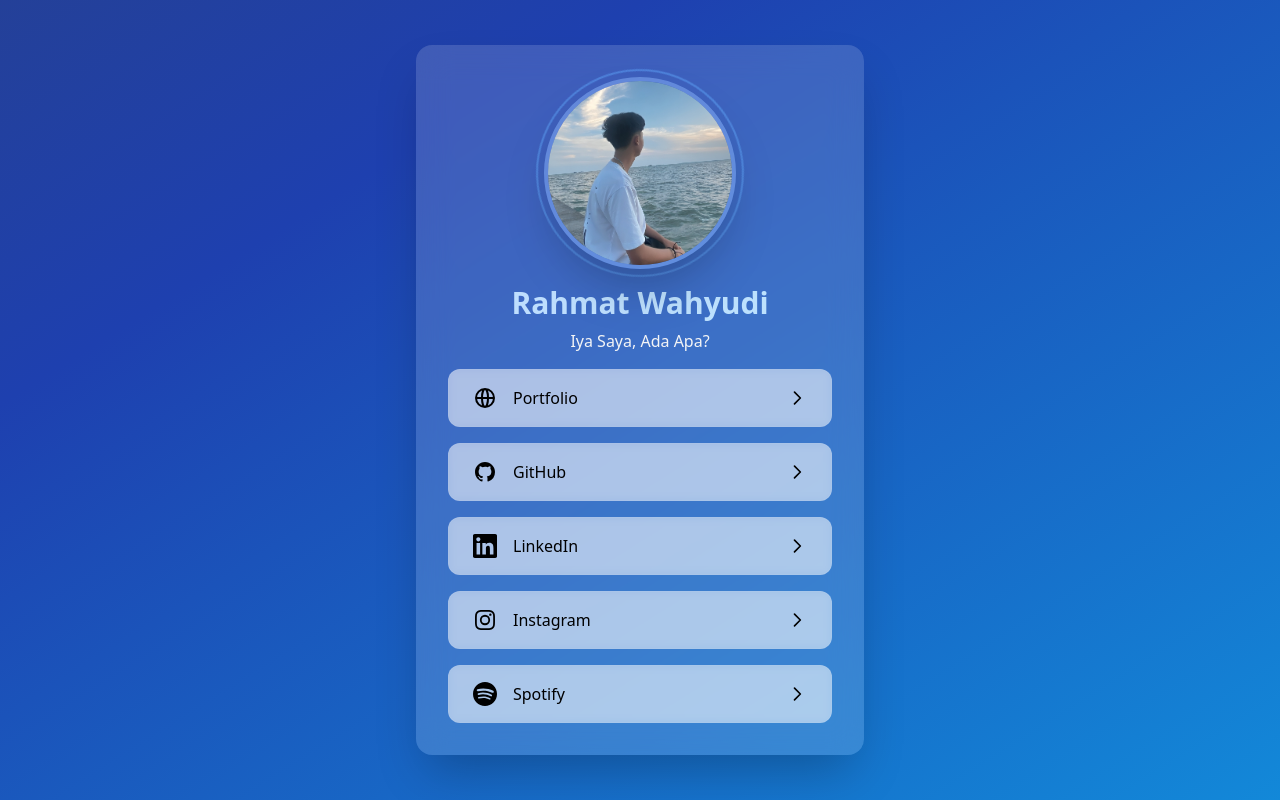
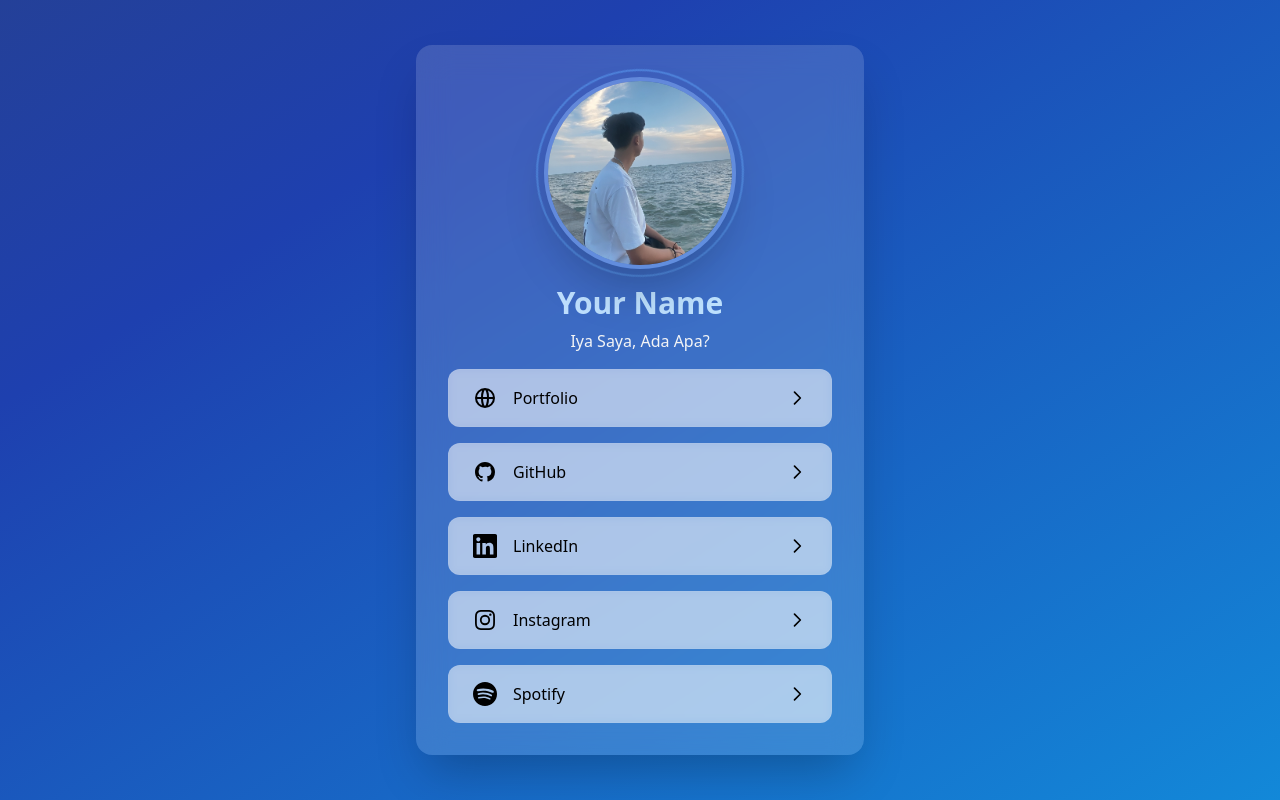
Before and after one commit to rahmate2003/merklelink, a React (Vite) app: page / in a window 1280 px wide. Built offline with nearby package versions, Linux system fonts and the light colour scheme.

Commit message:
Update LinkTreeClone.jsx

```diff
--- a/src/components/LinkTreeClone.jsx
+++ b/src/components/LinkTreeClone.jsx
@@ -59,7 +59,7 @@
                         <div className="w-40 h-40 md:w-48 md:h-48 rounded-full overflow-hidden border-4 border-white/20 shadow-2xl mx-auto transform transition duration-500 group-hover:scale-105 relative z-10">
                             <img
                                 src="/profile.png"
-                                alt="Rahmat Wahyudi"
+                                alt="Your Name"
                                 className="w-full h-full object-cover transition duration-500 group-hover:rotate-6"
                             />
                         </div>
@@ -69,7 +69,7 @@
                         <div className="absolute -inset-2 rounded-full border-2 border-blue-400/50 animate-spin-slow"></div>
                     </div>
                     <h1 className="text-3xl font-bold text-transparent bg-clip-text bg-gradient-to-r from-blue-200 to-sky-200 mb-2 animate-text">
-                        Rahmat Wahyudi
+                        Your Name
                     </h1>
                     <p className="text-gray-100 mb-0 animate-fade-in-up">Iya Saya, Ada Apa?</p>
                 </div>
```
